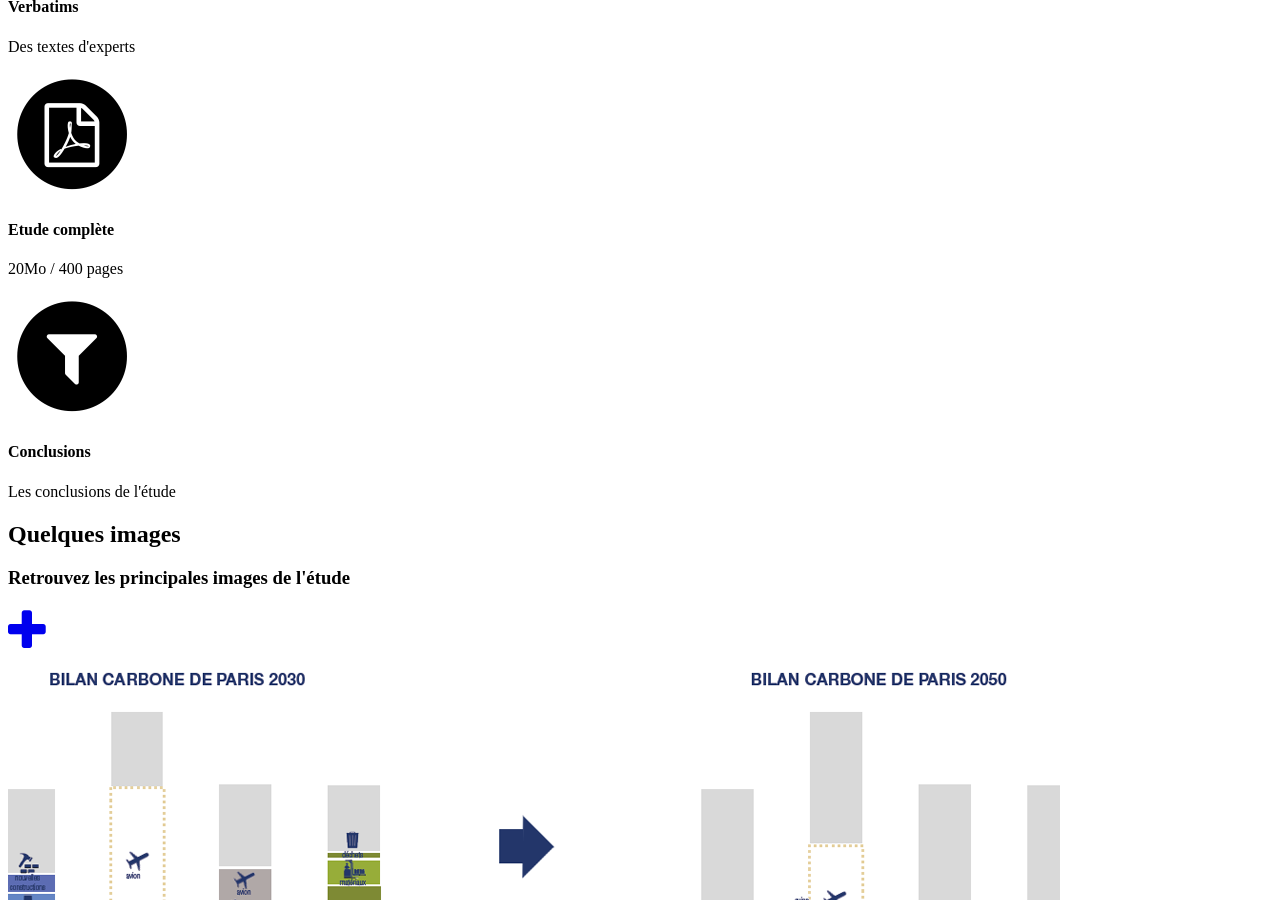
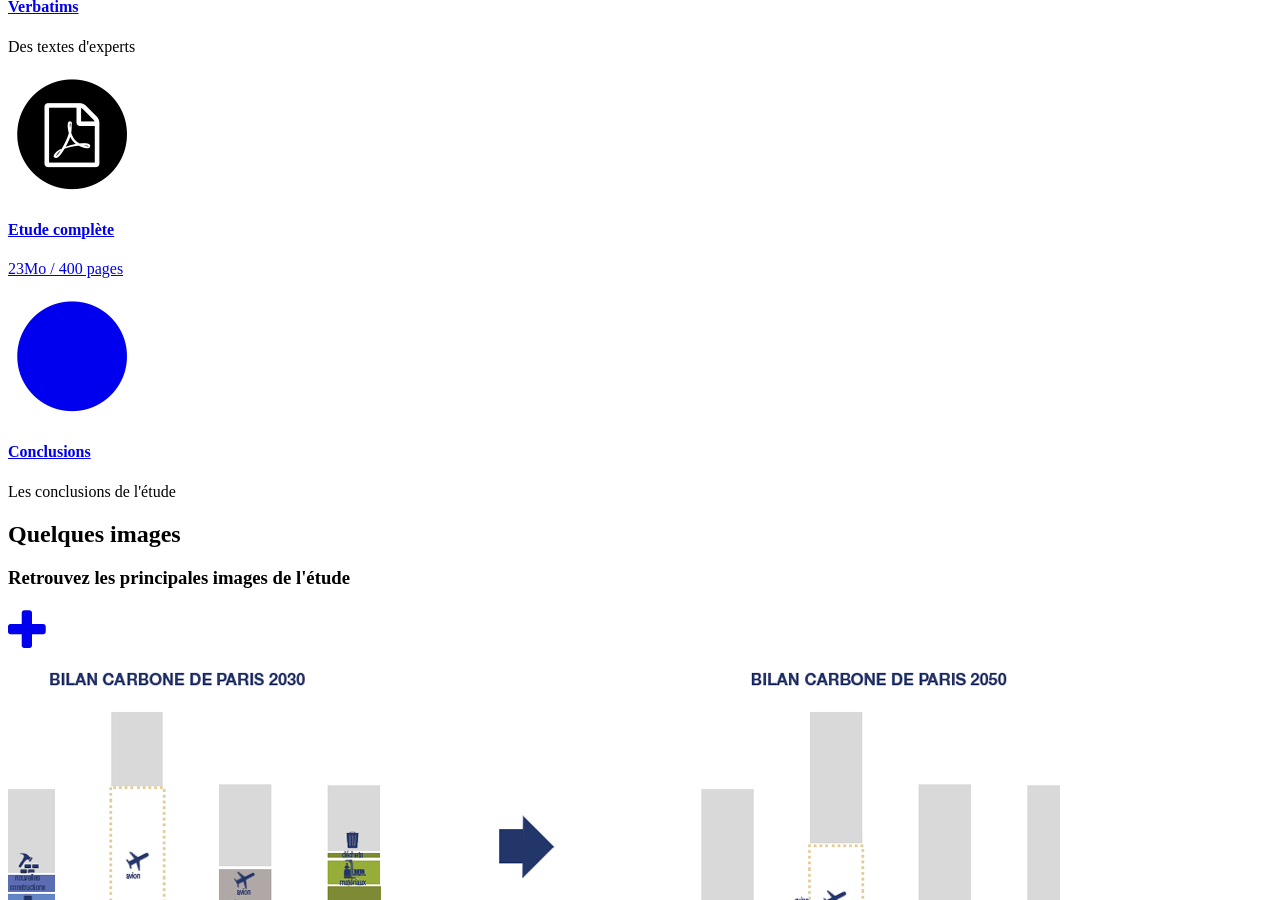
Before and after one commit to EliothDev/EliothDev.github.io, a Jekyll site: the page built from index.html, in a window 1280 px wide and 900 px high, scrolled down 1659 px. Built offline with Jekyll 4.4.1, drawn with Linux system fonts in a browser that asks for light colours; some web fonts are replaced.

Commit message:
PDF online

```diff
--- a/_includes/services.html
+++ b/_includes/services.html
@@ -11,25 +11,25 @@
                 <div class="col-md-4">
                     <span class="fa-stack fa-4x">
                         <i class="fa fa-circle fa-stack-2x text-primary"></i>
-                        <i class="fa fa-list fa-stack-1x fa-inverse"></i>
+                        <a href="pdf/170306 - Paris Neutre Carbone - Verbatims.pdf"><i class="fa fa-list fa-stack-1x fa-inverse"></i></a>
                     </span>
-                    <h4 class="service-heading">Verbatims</h4>
+                    <h4 class="service-heading"><a href="pdf/170306 - Paris Neutre Carbone - Verbatims.pdf">Verbatims</h4></a>
                     <p class="text-muted">Des textes d'experts</p>
                 </div>
                 <div class="col-md-4">
                     <span class="fa-stack fa-4x">
                         <i class="fa fa-circle fa-stack-2x text-primary"></i>
-                        <i class="fa fa-file-pdf-o fa-stack-1x fa-inverse"></i>
+                        <a href="pdf/170306 - Paris Neutre Carbone - Rapport Complet_LD.pdf"><i class="fa fa-file-pdf-o fa-stack-1x fa-inverse"></i></a>
                     </span>
-                    <h4 class="service-heading">Etude complète</h4>
-                    <p class="text-muted">20Mo / 400 pages</p>
+                    <h4 class="service-heading"><a href="pdf/170306 - Paris Neutre Carbone - Rapport Complet_LD.pdf">Etude complète</h4>
+                    <p class="text-muted">23Mo / 400 pages</p>
                 </div>
                 <div class="col-md-4">
                     <span class="fa-stack fa-4x">
                         <i class="fa fa-circle fa-stack-2x text-primary"></i>
-                        <i class="fa fa-filter fa-stack-1x fa-inverse"></i>
+                        <a href="pdf/170306 - Paris Neutre Carbone - Conclusions.pdf"><i class="fa fa-filter fa-stack-1x fa-inverse"></i></a>
                     </span>
-                    <h4 class="service-heading">Conclusions</h4>
+                    <h4 class="service-heading"><a href="pdf/170306 - Paris Neutre Carbone - Conclusions.pdf">Conclusions</a></h4>
                     <p class="text-muted">Les conclusions de l'étude</p>
                 </div>
             </div>
```
Also changed, not shown: 3 other files.
